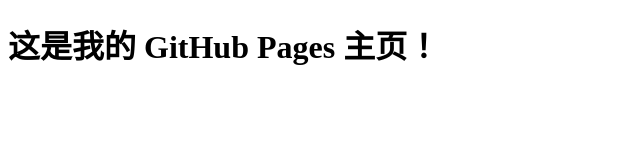
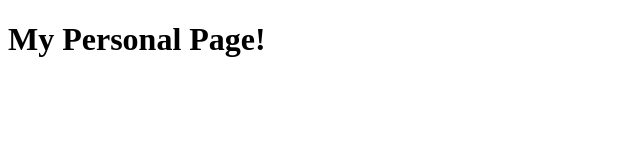
Before and after one commit to mzblackrice/mzblackrice.github.io, a plain HTML site: page index.html in a window 1280 px wide. Shown: the whole page, without its empty margins (0-640 px from the left). Drawn offline with Linux system fonts and the light colour scheme.

Commit message:
Update index.html

```diff
--- a/index.html
+++ b/index.html
@@ -5,6 +5,6 @@
   <title>Hello GitHub Pages</title>
 </head>
 <body>
-  <h1>这是我的 GitHub Pages 主页！</h1>
+  <h1>My Personal Page! </h1>
 </body>
 </html>
```
